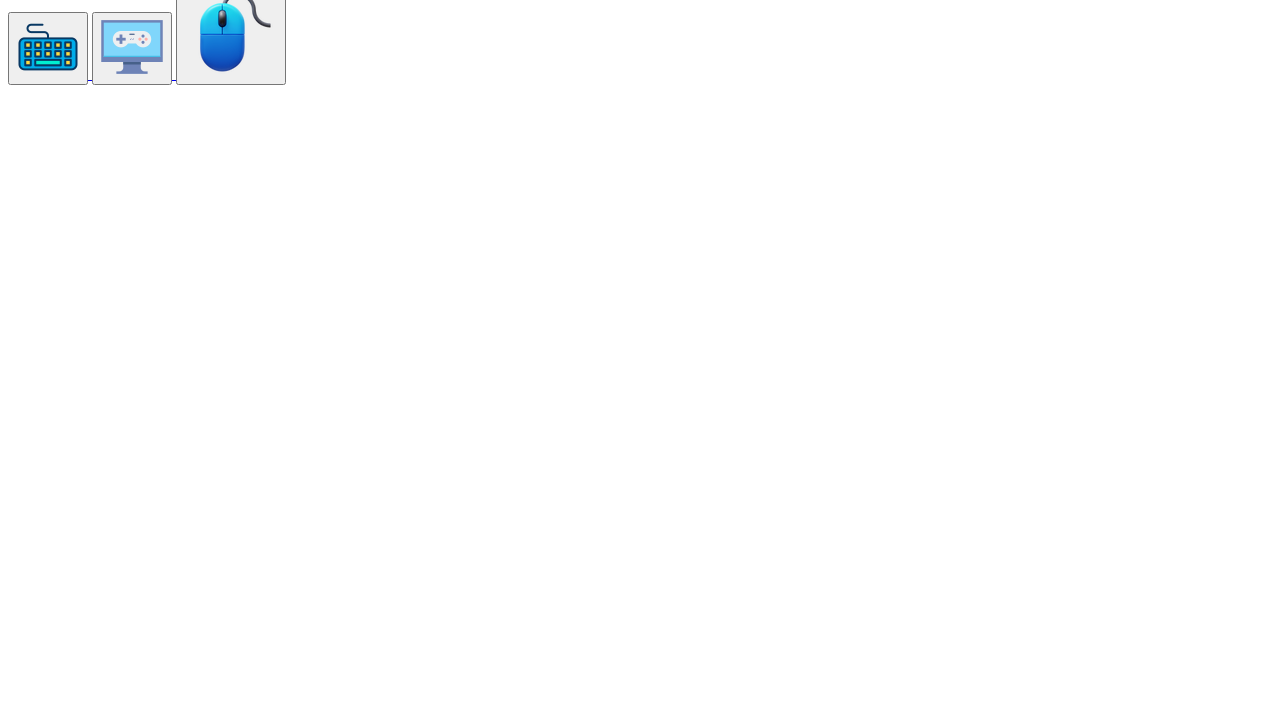
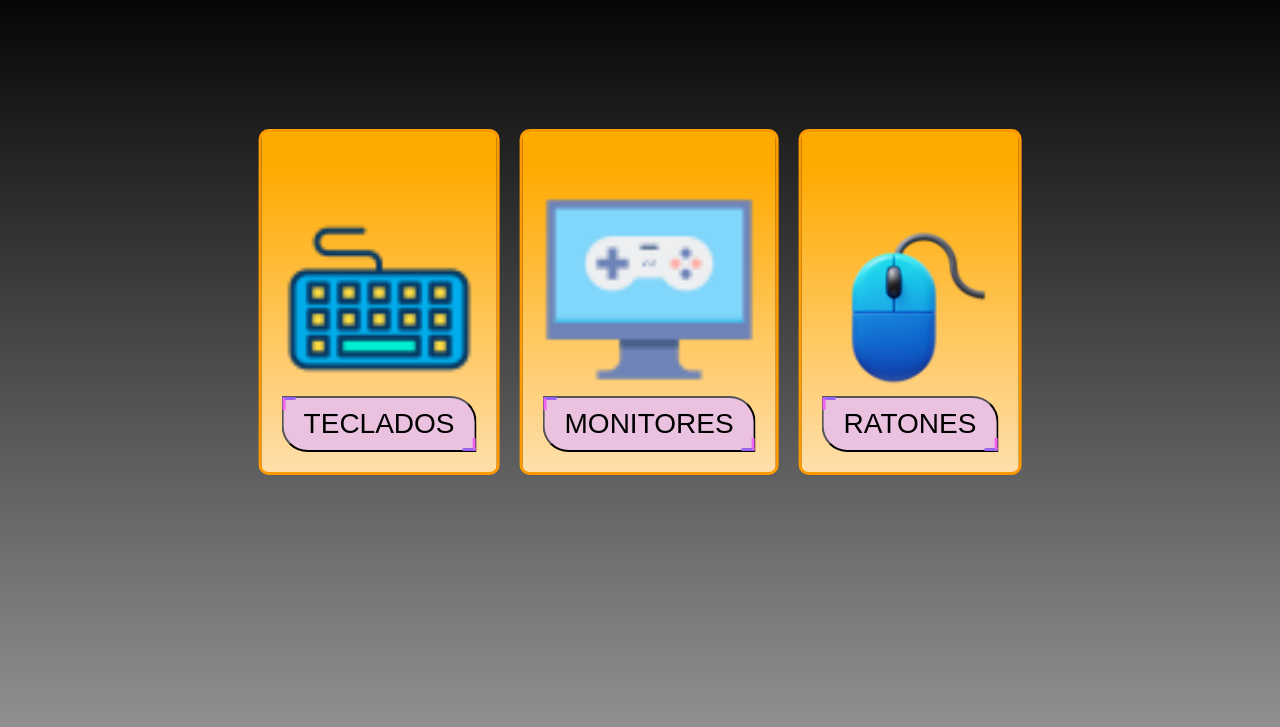
Before and after one commit to R4CC00N/LTAW-Practicas, a plain HTML site: page P1/main.html in a window 1280 px wide. Shown: the part 98-825 px from the top of the page. Before the commit the page ends 800 px from the top, so only its background shows below. Drawn offline with Linux system fonts and the light colour scheme.

Commit message:
tienda_addCSS

```diff
--- a/P1/main.html
+++ b/P1/main.html
@@ -4,26 +4,39 @@
     <meta charset="UTF-8">
     <meta name="viewport" content="width=device-width, initial-scale=1.0">
     <link rel="icon" type="image/ico" href="img/icon.ico"/>
+    <link rel="stylesheet" type="text/css" href="tienda.css">
     <title>TTC</title>
 </head>
 <body>
     <h1>TU TIENDA DE CONFIANZA</h1>
+
+    <div id="productos" class="fila">
+        <div class="columna">
+            <img src="img/keyboard.png" alt="Pagina de keyboard">
             <a href="keyboards.html">
-        <button>
-            <img src="img/keyboard.png" alt="Pagina de keyboard">
+                <button id="obj" class="slide_right">
+                    TECLADOS
                 </button>
             </a>
-
+        </div>
+        <div class="columna">
+            <img src="img/monitor.png" alt="Pagina de monitors">
             <a href="monitors.html">
-        <button>
-            <img src="img/monitor.png" alt="Pagina de monitors">
+                <button id="obj" class="slide_right">
+                    MONITORES
                 </button>
             </a>
+        </div>
+        <div class="columna">
+            <img src="img/mouse.png" alt="Pagina de mouses">
             <a href="mouses.html">
-        <button>
-            <img src="img/mouse.png" alt="Pagina de mouses">
+                <button id="obj" class="slide_right">
+                    RATONES
                 </button>
             </a>
+        </div>
+    </div>
+
 
 </body>
 </html>
--- /dev/null
+++ b/P1/tienda.css
@@ -0,0 +1,100 @@
+
+.fila {
+  display: flex;
+}
+
+.columna {
+  flex: 1;
+  background-image: linear-gradient(
+    0deg,
+    rgb(255, 223, 171),
+    rgb(255, 170, 0)90%
+
+  );
+  border: 3px solid #ff9900;
+  border-radius: 10px;
+  padding: 20px;
+  margin-right: 20px;
+  display: flex;
+  flex-direction: column;
+  justify-content: flex-end;
+  height: 300px;
+}
+
+.columna:last-child {
+  margin-right: 0;
+}
+
+  img{
+
+    max-width: 100%;
+    max-height: 100%;
+  }
+
+  #productos {
+    position: absolute;
+    top: 50%;
+    left: 50%;
+    transform: translate(-50%, -50%);
+  }
+
+  #obj{
+    margin-top: auto;
+    cursor:pointer;
+    position:relative;
+    padding:10px 20px;
+    background:rgb(235, 193, 224);
+    font-size:28px;
+    border-top-right-radius:26px;
+    border-bottom-left-radius:26px;
+    transition:all 1s;
+      &:after,&:before{
+        content:" ";
+        width:10px;
+        height:10px;
+        position:absolute;
+        border :0px solid #ffffff;
+        transition:all 1s;
+        }
+      &:after{
+        top:-1px;
+        left:-1px;
+        border-top:3px solid rgb(152, 100, 241);
+        border-left:3px solid rgb(241, 100, 241);
+      }
+      &:before{
+        bottom:-1px;
+        right:-1px;
+        border-bottom:3px solid rgb(152, 100, 241);
+        border-right:3px solid rgb(241, 100, 241);
+      }
+      &:hover{
+        border-radius: 20px;
+        background:rgb(241, 100, 241);
+        color:white;
+        &:before,&:after{
+          width:100%;
+          height:100%;
+          border-radius: 20px;
+          border-color:rgb(235, 193, 224);
+        }
+      }
+    }
+
+    .slide_right:hover {
+      box-shadow:inset 400px 0 0 0 #b794f8;
+    }
+    body {
+      background-image: linear-gradient(
+          0deg,
+          rgb(144, 144, 144),
+          rgb(0, 0, 0) 92%
+      );
+      height: 100vh;
+      display: flex;
+      flex-direction: column;
+      align-items: center;
+      margin: 0;
+      color: rgb(255, 255, 255);
+      padding-top: 25px;
+  }
```
Also changed, not shown: P1/error.html (+1 -1 lines), P1/keyboards.html (+2 -1 lines). Lines whose indentation alone changed are shown as unchanged.
